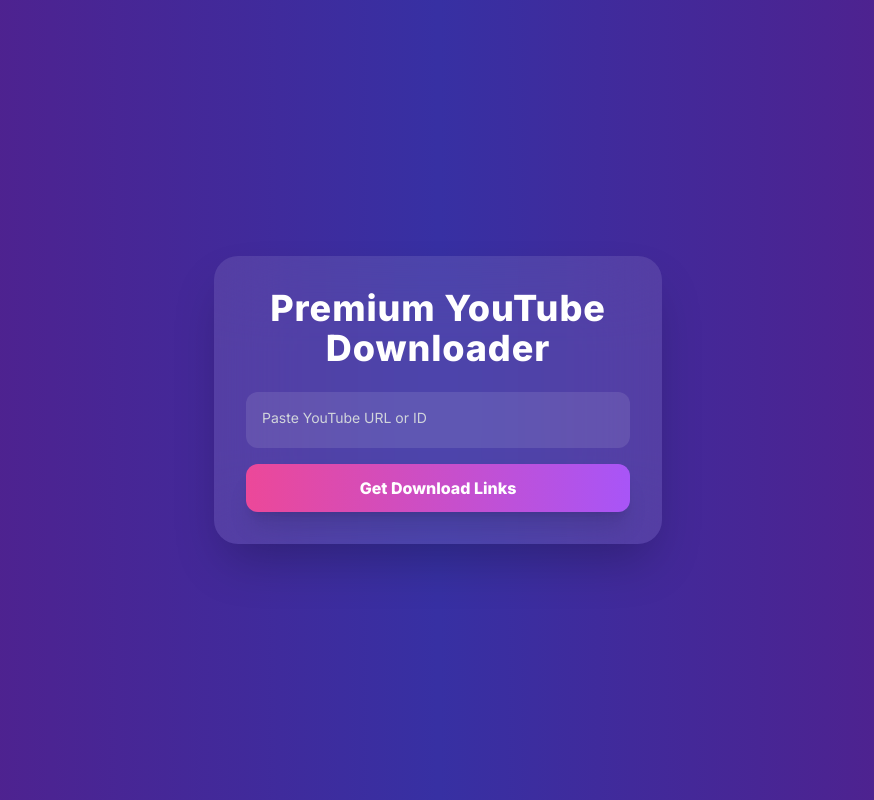
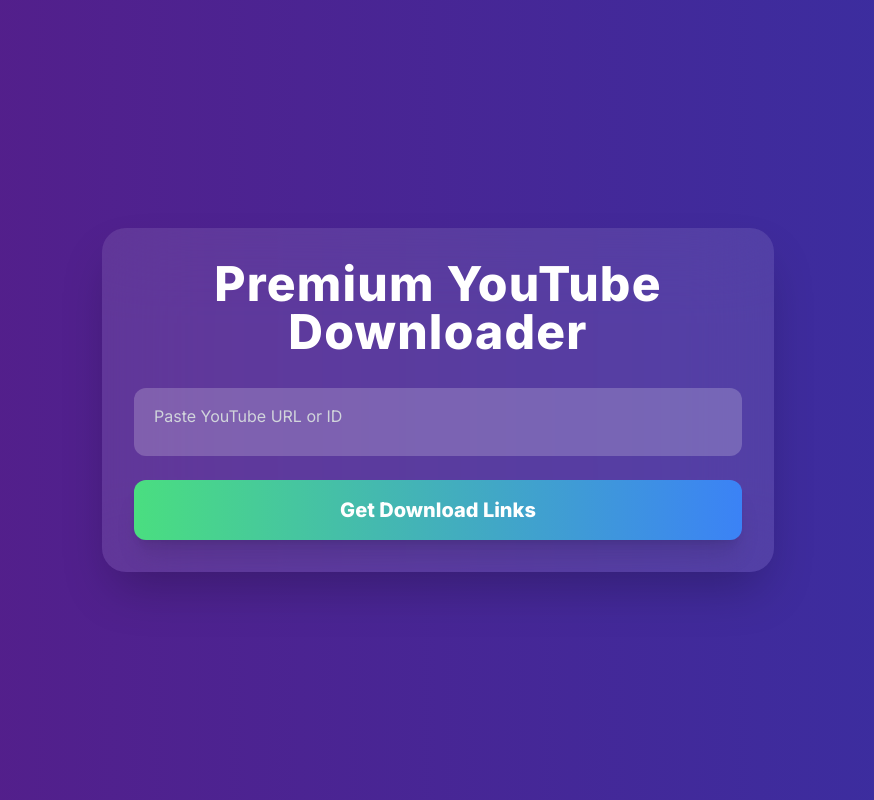
Before and after one commit to srinivaspenumarthi/youtube-video-downloader, a React (Vite) app: page / in a window 1280 px wide. Shown: the whole page, without its empty margins (202-1076 px from the left). Built offline with nearby package versions, Linux system fonts and the light colour scheme.

Commit message:
Update App.tsx

```diff
--- a/src/App.tsx
+++ b/src/App.tsx
@@ -1,5 +1,7 @@
+
+
 import React, { useState } from 'react';
-import { motion } from 'framer-motion';
+import { motion, AnimatePresence } from 'framer-motion';
 import Lottie from 'lottie-react';
 import loadingAnimation from './Animation - 1750332876998.json'; // Rename file correctly (no spaces)
 
@@ -9,6 +11,7 @@
   const [downloadLinks, setDownloadLinks] = useState<any[]>([]);
   const [loading, setLoading] = useState(false);
   const [error, setError] = useState('');
+  const [activeVideo, setActiveVideo] = useState<string | null>(null);
 
   const extractVideoId = (urlOrId: string) => {
     const regex = /(?:https?:\/\/)?(?:www\.)?(?:youtube\.com\/.*[?&]v=|youtu\.be\/)([a-zA-Z0-9_-]{11})/;
@@ -55,34 +58,37 @@
     <motion.div
       initial={{ opacity: 0 }}
       animate={{ opacity: 1 }}
-      className="min-h-screen bg-gradient-to-r from-purple-900 via-indigo-800 to-purple-900 flex items-center justify-center p-4 relative"
+      className="min-h-screen bg-gradient-to-r from-purple-900 to-indigo-800 flex flex-col items-center justify-center p-4 relative"
     >
       {/* Lottie Loading Overlay */}
+      <AnimatePresence>
         {loading && (
           <motion.div
             initial={{ opacity: 0 }}
             animate={{ opacity: 1 }}
-          className="absolute inset-0 bg-black bg-opacity-50 flex items-center justify-center rounded-3xl z-50"
+            exit={{ opacity: 0 }}
+            className="absolute inset-0 bg-black bg-opacity-60 flex items-center justify-center z-50"
           >
-          <Lottie animationData={loadingAnimation} style={{ width: 120, height: 120 }} />
+            <Lottie animationData={loadingAnimation} style={{ width: 150, height: 150 }} />
           </motion.div>
         )}
+      </AnimatePresence>
 
-      <div className="bg-white bg-opacity-10 backdrop-blur-2xl rounded-3xl shadow-2xl p-8 w-full max-w-md relative z-10">
-        <h1 className="text-4xl font-extrabold text-white text-center mb-6 tracking-wide">Premium YouTube Downloader</h1>
+      <div className="bg-white bg-opacity-10 backdrop-blur-2xl rounded-3xl shadow-2xl p-8 w-full max-w-2xl relative z-10">
+        <h1 className="text-5xl font-extrabold text-white text-center mb-8 tracking-wide">Premium YouTube Downloader</h1>
 
-        {/* Floating Label Input */}
-        <div className="relative w-full mb-4">
+        {/* Input Field Full width Apple-style */}
+        <div className="relative w-full mb-6">
           <input
             type="text"
             id="youtube-url"
             value={inputValue}
             onChange={(e) => setInputValue(e.target.value)}
             required
-            className="peer w-full p-4 rounded-xl bg-white bg-opacity-10 placeholder-transparent text-white focus:outline-none focus:ring-2 focus:ring-purple-500"
-            placeholder="Paste URL"
+            className="peer w-full p-5 rounded-xl bg-white bg-opacity-20 placeholder-transparent text-white focus:outline-none focus:ring-4 focus:ring-purple-500 text-lg"
+            placeholder="Paste YouTube URL or ID"
           />
-          <label htmlFor="youtube-url" className="absolute left-4 top-4 text-gray-300 text-sm transition-all peer-placeholder-shown:top-4 peer-placeholder-shown:text-sm peer-focus:top-[-10px] peer-focus:text-xs peer-focus:text-purple-300">
+          <label htmlFor="youtube-url" className="absolute left-5 top-4 text-gray-300 text-base transition-all peer-placeholder-shown:top-4 peer-placeholder-shown:text-base peer-focus:top-[-10px] peer-focus:text-sm peer-focus:text-purple-300">
             Paste YouTube URL or ID
           </label>
         </div>
@@ -92,31 +98,42 @@
           whileTap={{ scale: 0.95 }}
           onClick={handleDownload}
           disabled={loading}
-          className="w-full py-3 bg-gradient-to-r from-pink-500 to-purple-500 hover:from-pink-600 hover:to-purple-600 text-white rounded-xl font-bold shadow-xl transition duration-300"
+          className="w-full py-4 bg-gradient-to-r from-green-400 to-blue-500 hover:from-green-500 hover:to-blue-600 text-white rounded-xl font-bold shadow-xl transition text-xl"
         >
           {loading ? 'Processing...' : 'Get Download Links'}
         </motion.button>
 
-        {/* Video Preview */}
-        {videoId && !loading && (
-          <img
-            src={`https://img.youtube.com/vi/${videoId}/hqdefault.jpg`}
-            alt="Video Preview"
-            className="w-full mt-4 rounded-xl shadow-xl"
-          />
+        {/* Video Preview as Fullscreen Popup */}
+        <AnimatePresence>
+          {activeVideo && (
+            <motion.div
+              initial={{ opacity: 0 }}
+              animate={{ opacity: 1 }}
+              exit={{ opacity: 0 }}
+              className="fixed inset-0 bg-black bg-opacity-80 flex items-center justify-center z-50"
+              onClick={() => setActiveVideo(null)}
+            >
+              <iframe
+                src={`https://www.youtube.com/embed/${activeVideo}`}
+                className="w-full h-full max-w-5xl max-h-[80vh] rounded-xl shadow-xl"
+                allow="autoplay; encrypted-media"
+                allowFullScreen
+              ></iframe>
+            </motion.div>
           )}
+        </AnimatePresence>
 
-        {/* Download Links as Beautiful Cards */}
+        {/* Download Links Display */}
         {downloadLinks.length > 0 && (
-          <div className="mt-6 space-y-4">
-            <h2 className="text-white text-center font-semibold text-lg">Available Formats:</h2>
+          <div className="mt-8 space-y-4">
+            <h2 className="text-white text-center font-semibold text-2xl">Available Formats:</h2>
             {downloadLinks.map((link, index) => (
               <motion.div
                 key={index}
-                whileHover={{ scale: 1.02 }}
+                whileHover={{ scale: 1.03 }}
                 className="bg-white bg-opacity-10 backdrop-blur-md rounded-2xl p-4 shadow-lg flex justify-between items-center transition cursor-pointer"
               >
-                <div>
+                <div onClick={() => setActiveVideo(videoId)}>
                   <p className="text-white font-semibold">
                     {link.qualityLabel || 'Unknown Quality'}
                   </p>
@@ -126,7 +143,7 @@
                   href={link.url}
                   target="_blank"
                   rel="noopener noreferrer"
-                  className="bg-gradient-to-r from-green-400 to-blue-500 hover:from-green-500 hover:to-blue-600 text-white py-2 px-4 rounded-xl shadow transition"
+                  className="bg-gradient-to-r from-pink-400 to-purple-500 hover:from-pink-500 hover:to-purple-600 text-white py-2 px-4 rounded-xl shadow transition"
                 >
                   Download
                 </a>
@@ -135,9 +152,8 @@
           </div>
         )}
 
-        {/* Error */}
         {error && (
-          <p className="text-red-400 mt-4 text-center font-semibold">{error}</p>
+          <p className="text-red-400 mt-4 text-center font-semibold text-lg">{error}</p>
         )}
       </div>
     </motion.div>
```
Lines whose indentation alone changed are shown as unchanged.
